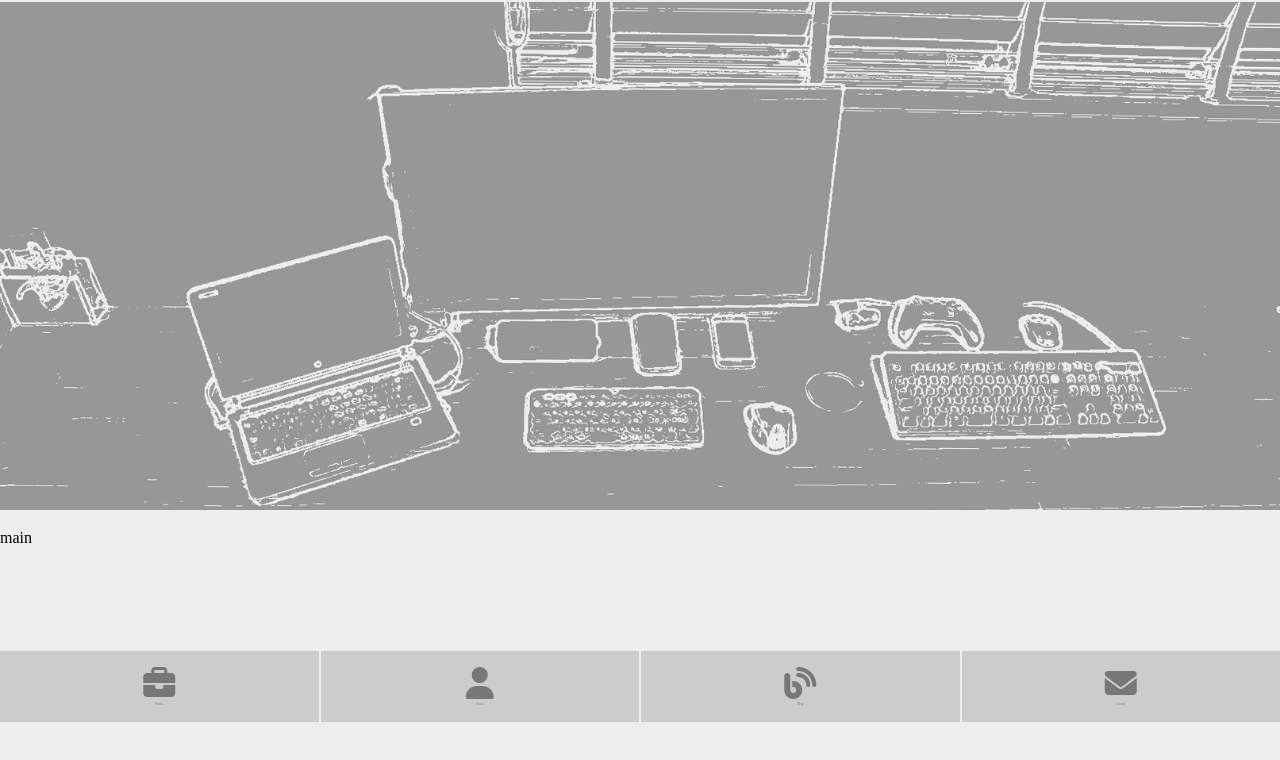
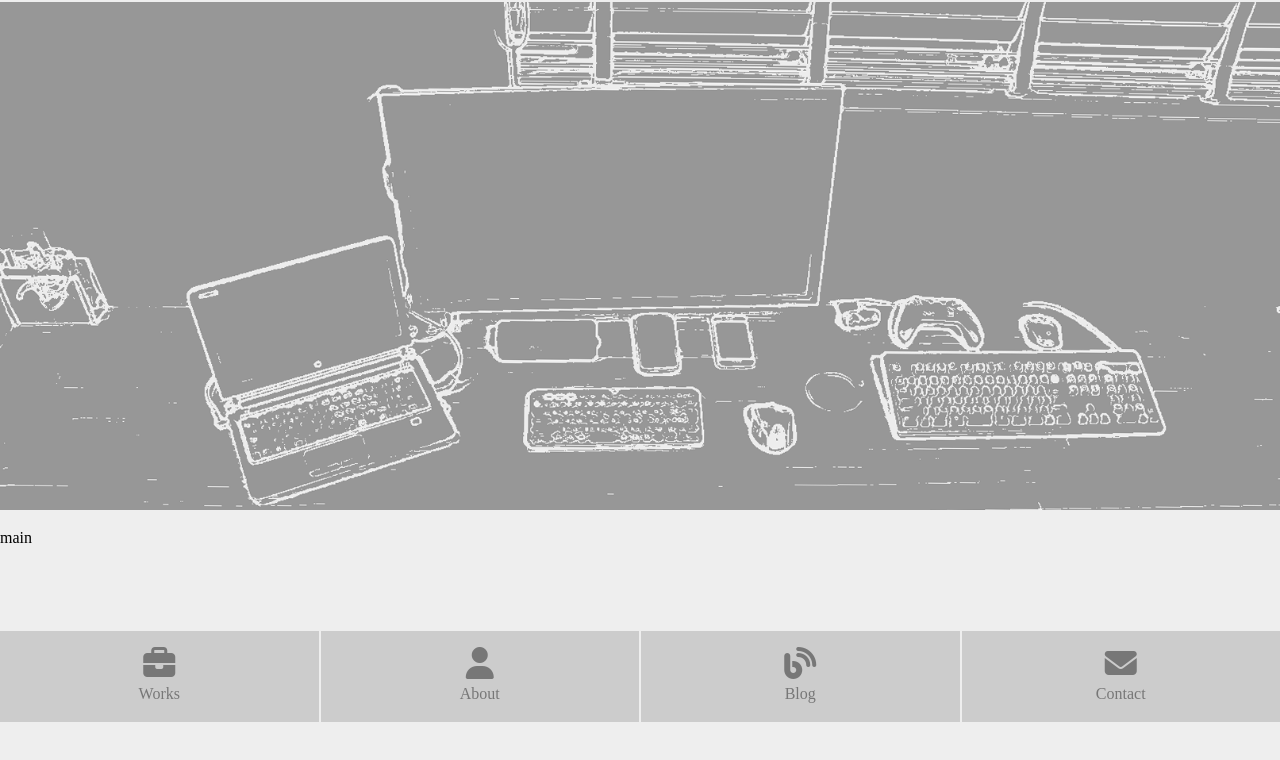
Before and after one commit to uchikakoi-eishou/portfolio1, a plain HTML site: page index.html in a window 1280 px wide. Shown: the part 78-838 px from the top of the page. Drawn offline with Linux system fonts and the light colour scheme; a web font is replaced by a local one.

Commit message:
nav_item_nameのfont-size変更

```diff
--- a/css/style.scss
+++ b/css/style.scss
@@ -240,7 +240,7 @@ nav {
 }
 
 .nav_item_name {
-  font-size: 3px;
+  font-size: 1rem;
   color: #777;
   // text-decoration: none;
 }
```
Also changed, not shown: css/style.css, 1 other file.
